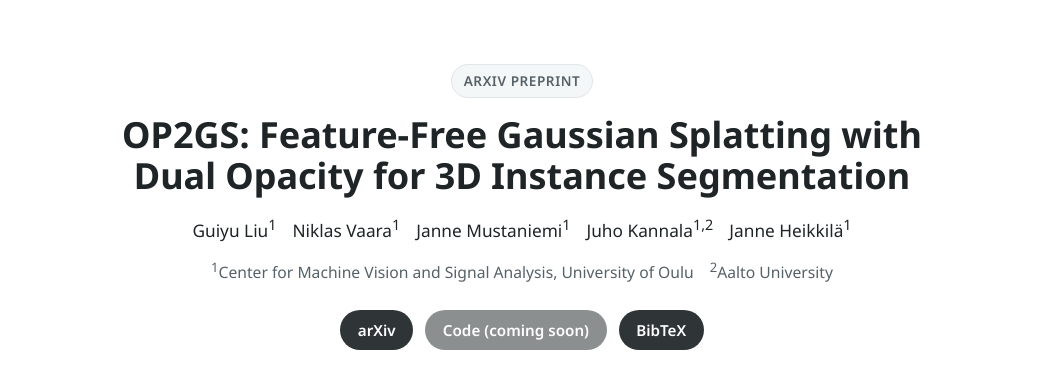
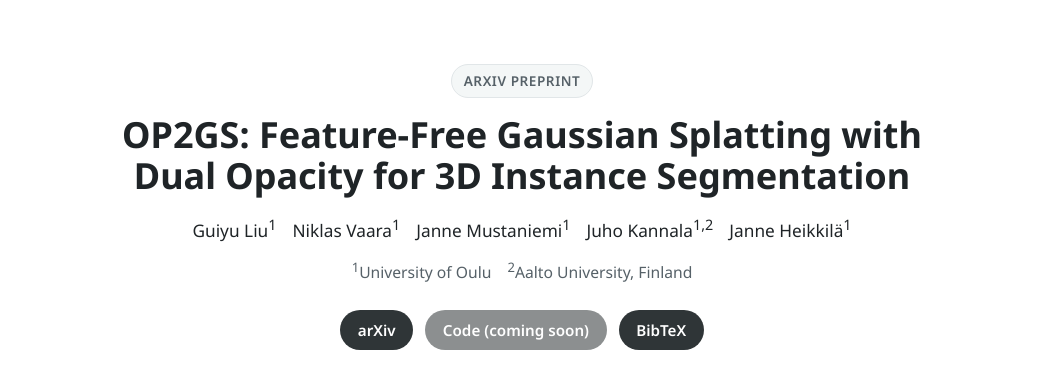
Before and after one commit to guiyuliu/op2gs, a plain HTML site: page index.html in a window 1280 px wide. Shown: the top 371 px of the page, without its empty margins (118-1161 px from the left). Drawn offline with Linux system fonts and the light colour scheme; no server answers; a web font is replaced by a local one.

Commit message:
Shorten affiliations
Co-Authored-By: Claude Opus 5.5 <noreply@anthropic.com>

```diff
--- a/index.html
+++ b/index.html
@@ -28,8 +28,8 @@
           <span class="author-block">Janne Heikkilä<sup>1</sup></span>
         </div>
         <div class="publication-authors publication-affiliations">
-          <span class="author-block"><sup>1</sup>Center for Machine Vision and Signal Analysis, University of Oulu</span>
-          <span class="author-block"><sup>2</sup>Aalto University</span>
+          <span class="author-block"><sup>1</sup>University of Oulu</span>
+          <span class="author-block"><sup>2</sup>Aalto University, Finland</span>
         </div>
 
         <div class="publication-links">
```
